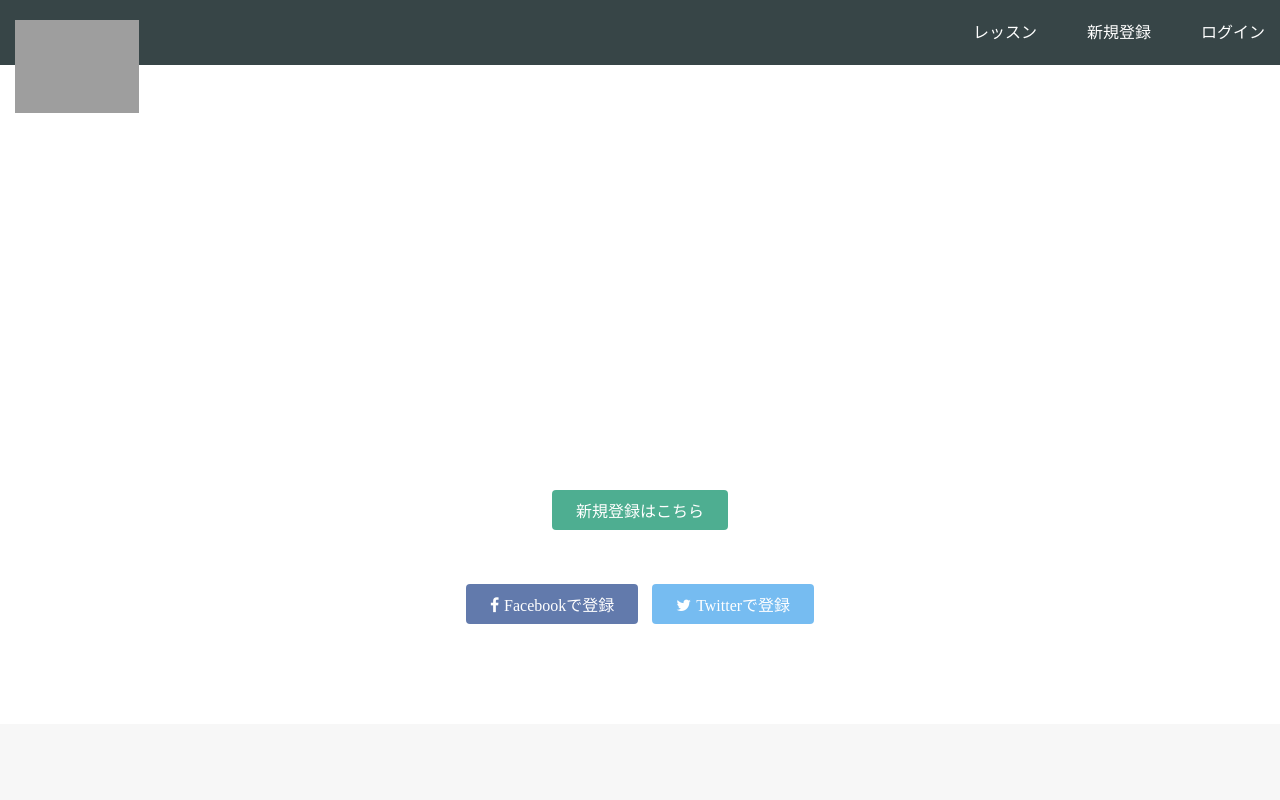
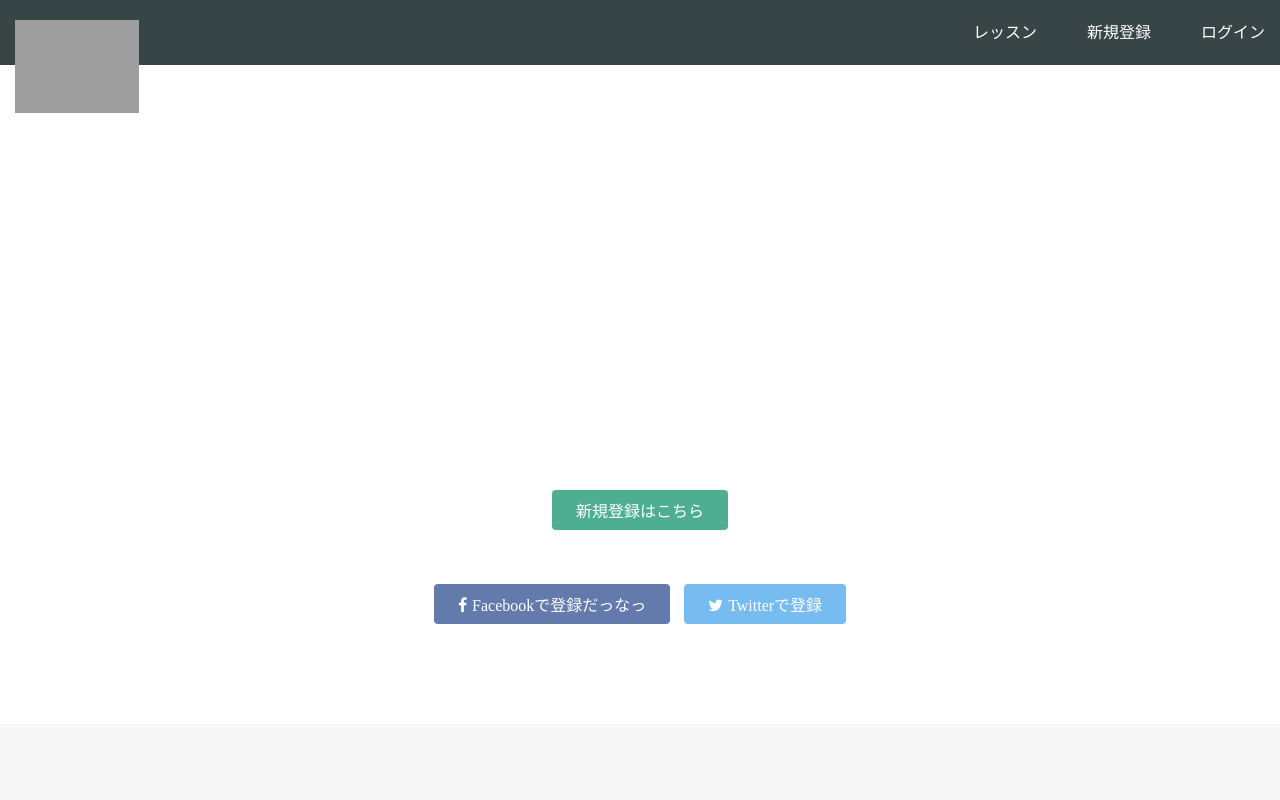
Before and after one commit to so-1-ro/so-1-ro.github.io, a plain HTML site: page index.html in a window 1280 px wide. Shown: the top 800 px of the page. Drawn offline with Linux system fonts and the light colour scheme; grey boxes are pictures that could not be loaded.

Commit message:
Update index.html

```diff
--- a/index.html
+++ b/index.html
@@ -29,7 +29,7 @@
       <div class="btn-wrapper">
         <a href="#" class="btn signup">新規登録はこちら</a>
         <p>or</p>
-        <a href="#" class="btn facebook"><span class="fa fa-facebook"></span>Facebookで登録</a>
+        <a href="#" class="btn facebook"><span class="fa fa-facebook"></span>Facebookで登録だっなっ</a>
         <a href="#" class="btn twitter"><span class="fa fa-twitter"></span>Twitterで登録</a>
       </div>
     </div>
```
